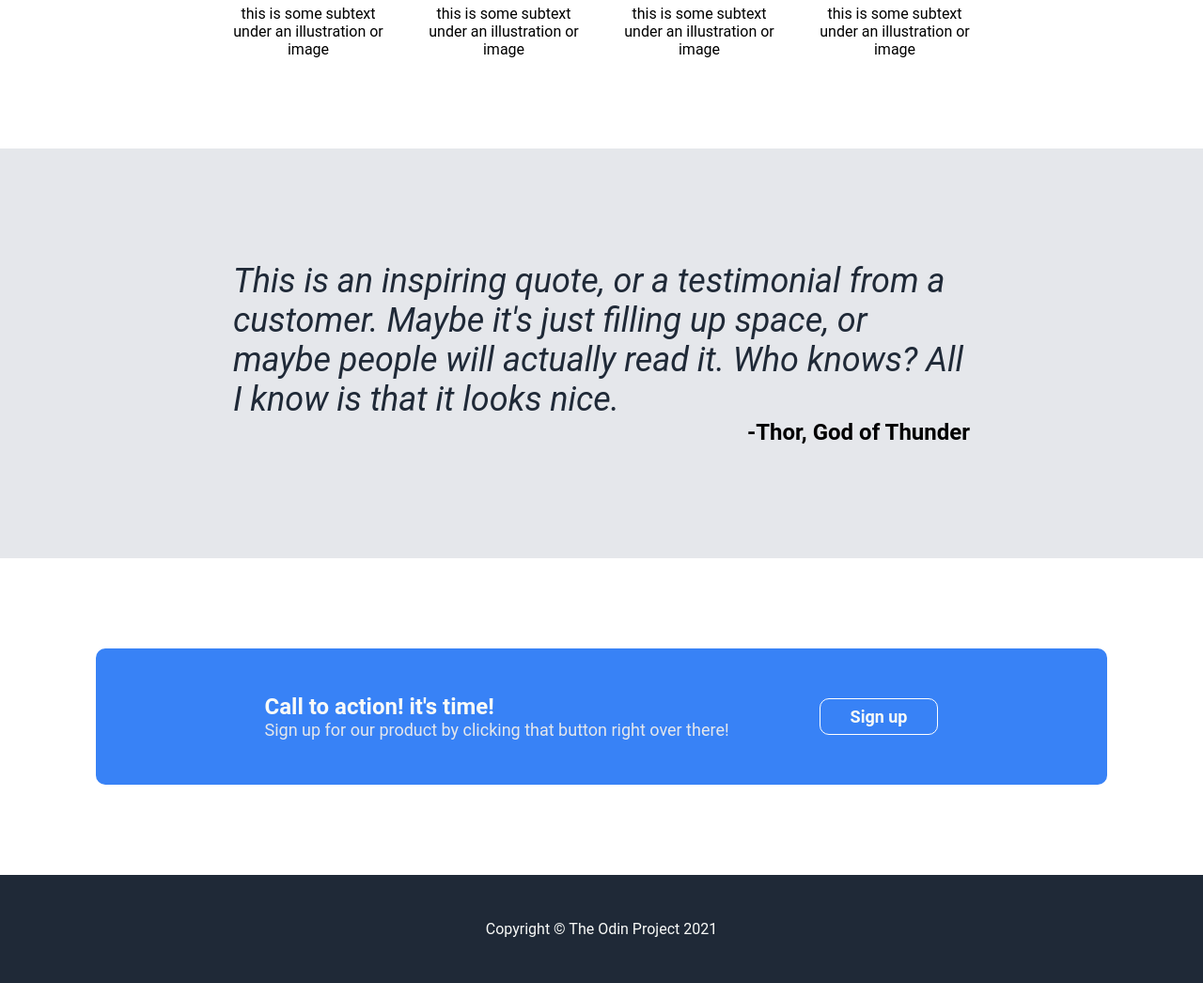
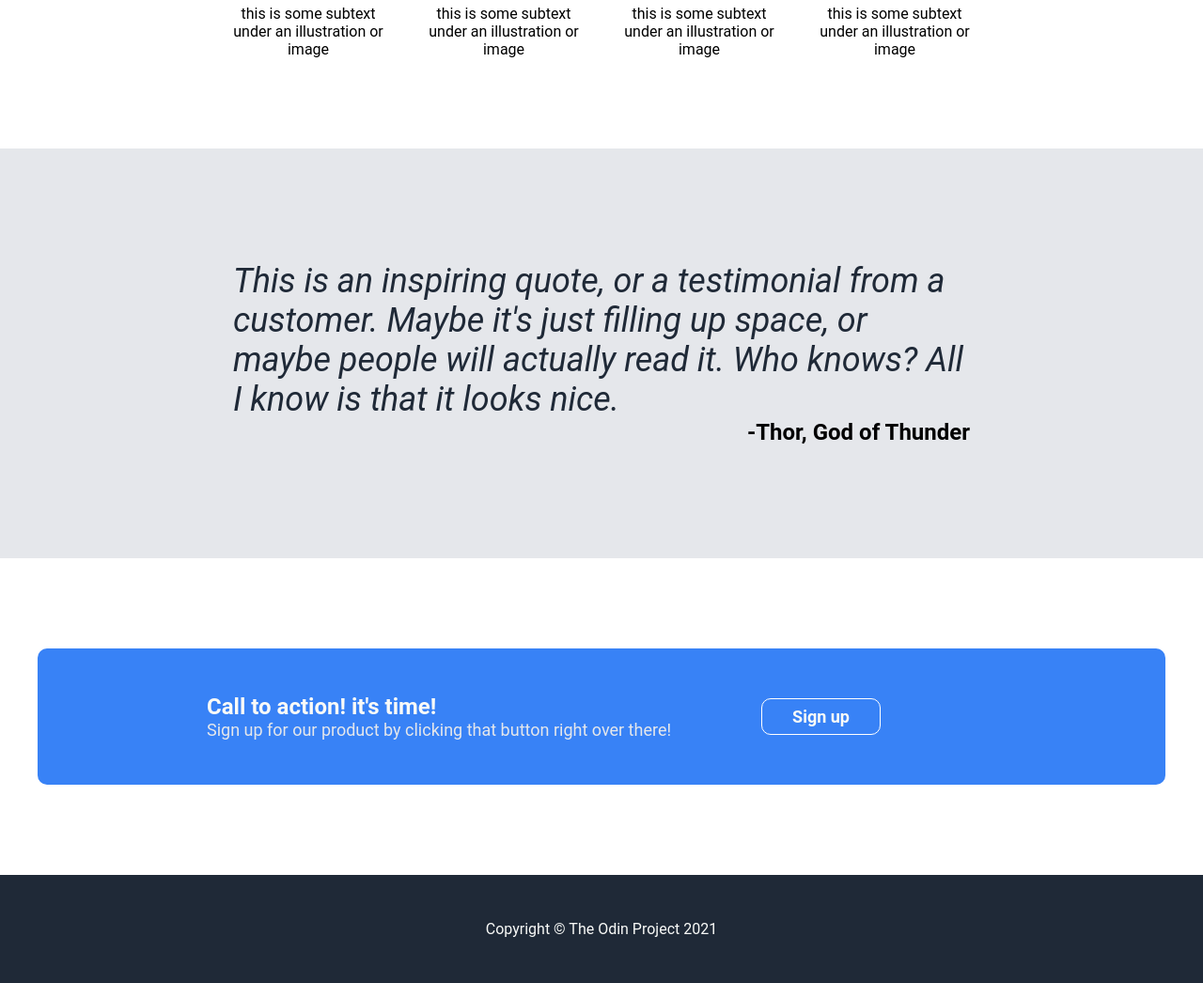
Before and after one commit to country-toad/landing-page, a plain HTML site: page index.html in a window 1280 px wide. Shown: the part 801-1847 px from the top of the page at 94% size. Drawn offline with Linux system fonts and the light colour scheme.

Commit message:
Add banner width

```diff
--- a/style.css
+++ b/style.css
@@ -152,6 +152,7 @@ button.signup {
   margin: 96px;
   border-radius: 10px;
   align-items: center;
+  width: 1200px; /*Defining a width helps to make items non-responsive*/
 }
 
 .banner-text {
```
